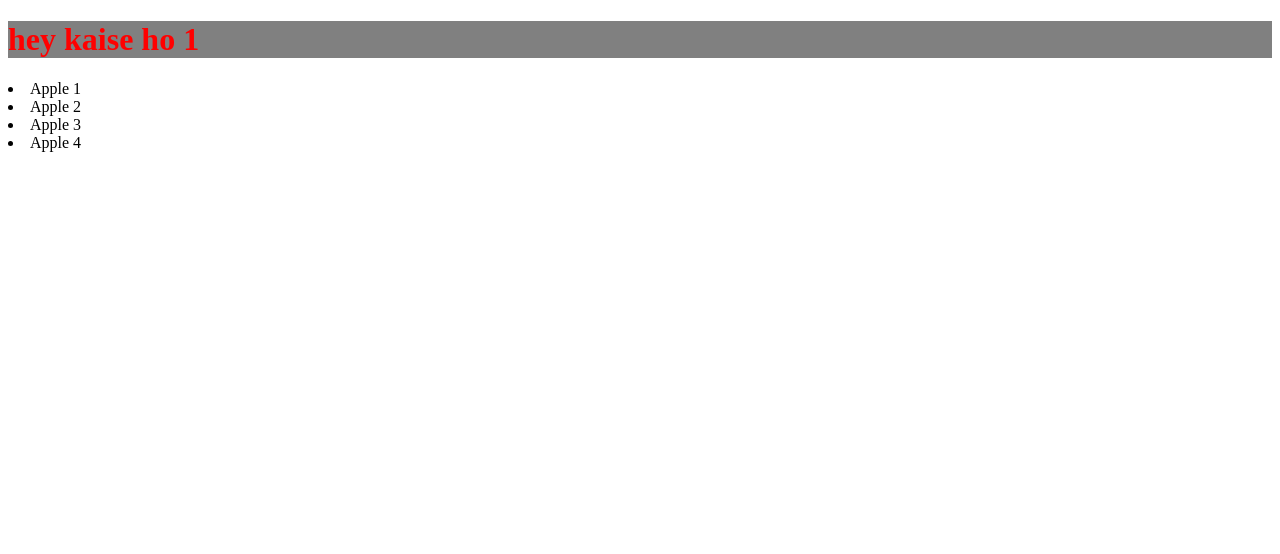
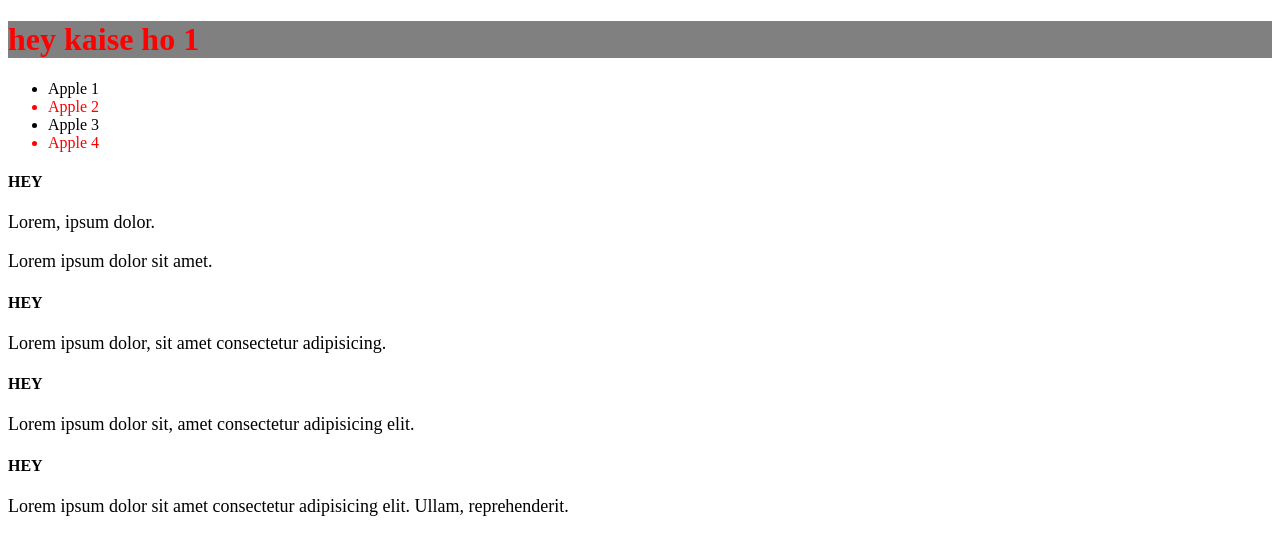
Before and after one commit to devLover-Shivam/JS_01-JavaScript-, a plain HTML site: page index.html in a window 1280 px wide. Drawn offline with Linux system fonts and the light colour scheme.

Commit message:
Add Questions&Solutions in DOM

```diff
--- a/dom.js
+++ b/dom.js
@@ -88,8 +88,73 @@ h2.classList.toggle("hulu") // agar hati hui hai koi class to toggle usko laga d
 
 
 
-//q1. select all list elements and print their text using a loop.
+//Q1. Select all list elements and print their text using a loop
+
 let lis = document.querySelectorAll("li");
-for(let i=0;i<lis.length;i++){
+
+for(let i = 0; i < lis.length; i++){
     console.log(lis[i].textContent);
 }
+
+/* Intuition:
+First collect all the <li> elements from the page, then visit each element one by one and print the text written inside it.
+
+Code Explanation:
+
+querySelectorAll("li") selects all list items and stores them in a NodeList.
+The for loop runs from index 0 to the last element.
+textContent extracts only the text inside each <li>.
+console.log() prints the text in the console. */
+
+//Q2. Add a highlight class to every even item in a list
+
+let li = document.querySelectorAll("ul li:nth-child(2n)");
+
+console.log(li);
+
+li.forEach(function(elem){
+    elem.classList.add("highlight");
+});
+
+/* Intuition:
+Instead of manually checking which items are even, CSS selector nth-child(2n) directly selects every even list item. Then a class is added to style them.
+
+Code Explanation:
+
+ul li:nth-child(2n) selects all even <li> elements inside a <ul>.
+forEach() loops through each selected element.
+classList.add("highlight") adds the highlight class to every even item.
+This is commonly used for alternating colors or emphasis in lists. */
+
+//Q3. Set the font size of all <p> elements to 18px using style
+let p = document.querySelectorAll("p");
+
+console.log(p);
+
+p.forEach(function(elm){
+    elm.classList.add("size");
+});
+
+/* Intuition:
+Select all paragraph elements and apply a common styling to each one so every paragraph gets the same font size.
+
+Code Explanation:
+
+querySelectorAll("p") selects all paragraph elements.
+forEach() iterates through every paragraph.
+classList.add("size") adds a CSS class named size.
+The actual font size (18px) should be defined inside CSS for the .size class.
+
+Example CSS:
+
+.size{
+    font-size: 18px;
+} */
+
+/* CONFUSION:
+
+innerHTML: This should generally be avoided if you only want to set text. It processes the content as HTML. For example, if you pass an `<i>` tag, it will render the text in italics.
+innerText and textContent: These properties are used for text manipulation. If you try to insert an HTML tag using these, the browser will display the literal tag (e.g., `<i>`) on the screen rather than rendering it as formatting.
+In short, innerHTML parses HTML content, while innerText and textContent treat the input strictly as plain text.
+And innerHTML is comparitively slower than the textContent process.
+*/
--- a/index.html
+++ b/index.html
@@ -9,6 +9,12 @@
             font-family;
             color: red;
             background-color: grey;
+        }
+        .highlight{
+            color: red;
+        }
+        .size{
+            font-size: 18px;
         }
     </style>
 </head>
@@ -22,11 +28,21 @@
     <h1 class="abcd">hey hey kaise ho</h1> -->
 
         <h1 >hey kaise ho 1</h1>
-
+    <ul>
         <li>Apple 1</li>
         <li>Apple 2</li>
         <li>Apple 3</li>
         <li>Apple 4</li>
+    </ul>
+    <h4>HEY</h4>
+    <p>Lorem, ipsum dolor.</p>
+    <p>Lorem ipsum dolor sit amet.</p>
+    <h4>HEY</h4>
+    <p>Lorem ipsum dolor, sit amet consectetur adipisicing.</p>
+    <h4>HEY</h4>
+    <p>Lorem ipsum dolor sit, amet consectetur adipisicing elit.</p>
+    <h4>HEY</h4>
+    <p>Lorem ipsum dolor sit amet consectetur adipisicing elit. Ullam, reprehenderit.</p>
 
     <script src="dom.js"></script>
 </body>
```
